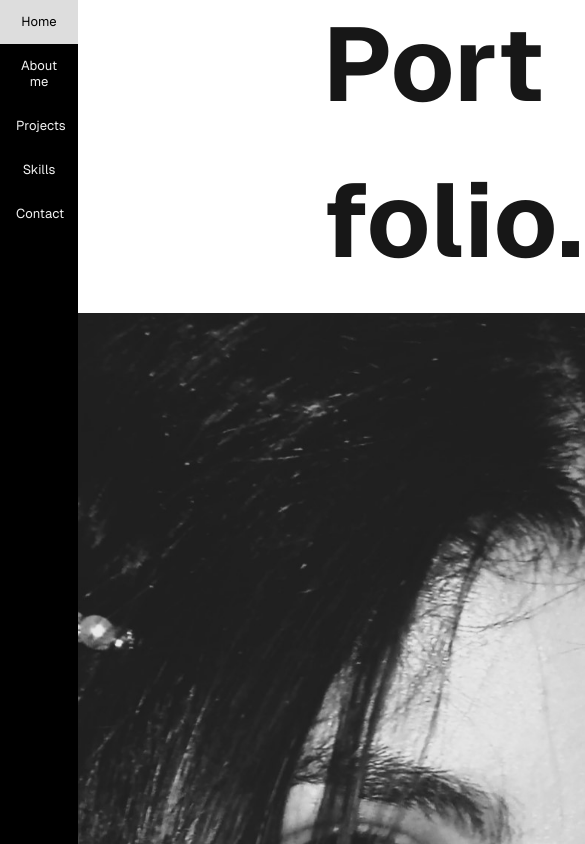
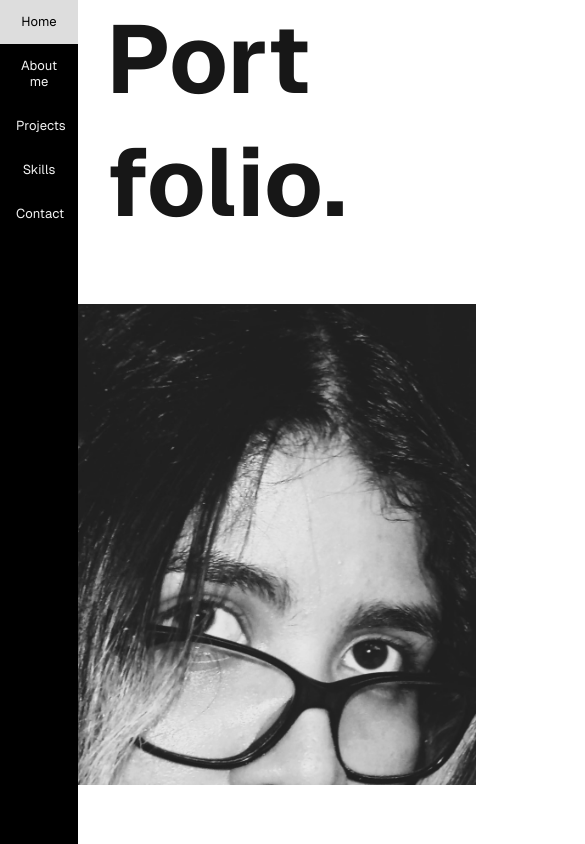
Before and after one commit to angelargd8/portfolio, a Next.js app: page / in a window 390 px wide. Shown: the top 844 px of the page, 585 px wide, since content can reach past the window. Built offline with nearby package versions, Linux system fonts and the light colour scheme.

Commit message:
fix(responsive): page, aboutme

```diff
--- a/src/app/page.module.css
+++ b/src/app/page.module.css
@@ -13,6 +13,7 @@
   height: 100vh;
   margin: 0;
   padding: 0;
+  width: 100%;
 }
 .main {
   display: grid;
@@ -20,6 +21,7 @@
   position: absolute;
   top: 0;
   height: 100%;
+  width: 100%;
 }
 .ContainerTitle{
   position: relative;
@@ -120,16 +122,22 @@ a.secondary {
 /*mobile*/
 @media (max-width: 700px) {
   .title{
-    /* font-size: 2.2em; */
+    font-size: 6em;
     font-weight: 700;
     margin-top: 0%;
     margin-left: 5%;
-    margin-bottom: 5%;
+    margin-bottom: 1%;
+
+  }
+  .ContainerTitle{
+    margin-left: 18%;
   }
 
   .ContainerImagen{
-    width: 100vh;
-    height: 100vh;
+    width: 100%;
+    height: auto;
+    max-width: 57vh;
+    max-height: 57vh;
     margin-left: -1%;
   }
   .main {
@@ -142,6 +150,9 @@ a.secondary {
 
   .ContainerTitle {
     order: 1;
+  }
+  .ContainerTitle, .animatedImage {
+    animation: none;
   }
 }
 
--- a/styles/aboutme.module.css
+++ b/styles/aboutme.module.css
@@ -37,7 +37,7 @@
     border-right: 0.15em solid black;
     white-space: nowrap;
     margin: 0.5%;
-    /* animation: typing 5s steps(40, end), blink-caret 1s step-end infinite; */
+/* animation: typing 5s steps(40, end), blink-caret 1s step-end infinite; */
     animation: typing 3.5s steps(60, end) 2s forwards, blink-caret 0.75s step-end infinite 2s;
 }
 .AboutmeInfo{
@@ -187,10 +187,12 @@ to {
 .subtitle{
     font-size: 1.1em;
     margin-top: 3%;
+    animation: typing 3.5s steps(80, end) 2s forwards, blink-caret 0.75s step-end infinite 2s;animation: typing 3.5s steps(80, end) 2s forwards, blink-caret 0.75s step-end infinite 2s;
 }
 .AboutmeInfo{
     margin-top: 3%;
 }
+
 @keyframes typing {
     from {
         width: 0;
@@ -199,4 +201,9 @@ to {
         width:  90%;
     }
 }
+
+.animatedImage, .AboutmeInfo:hover, .subtitle:hover, .ContainerText {
+    animation: none;
 }
+
+}
```
